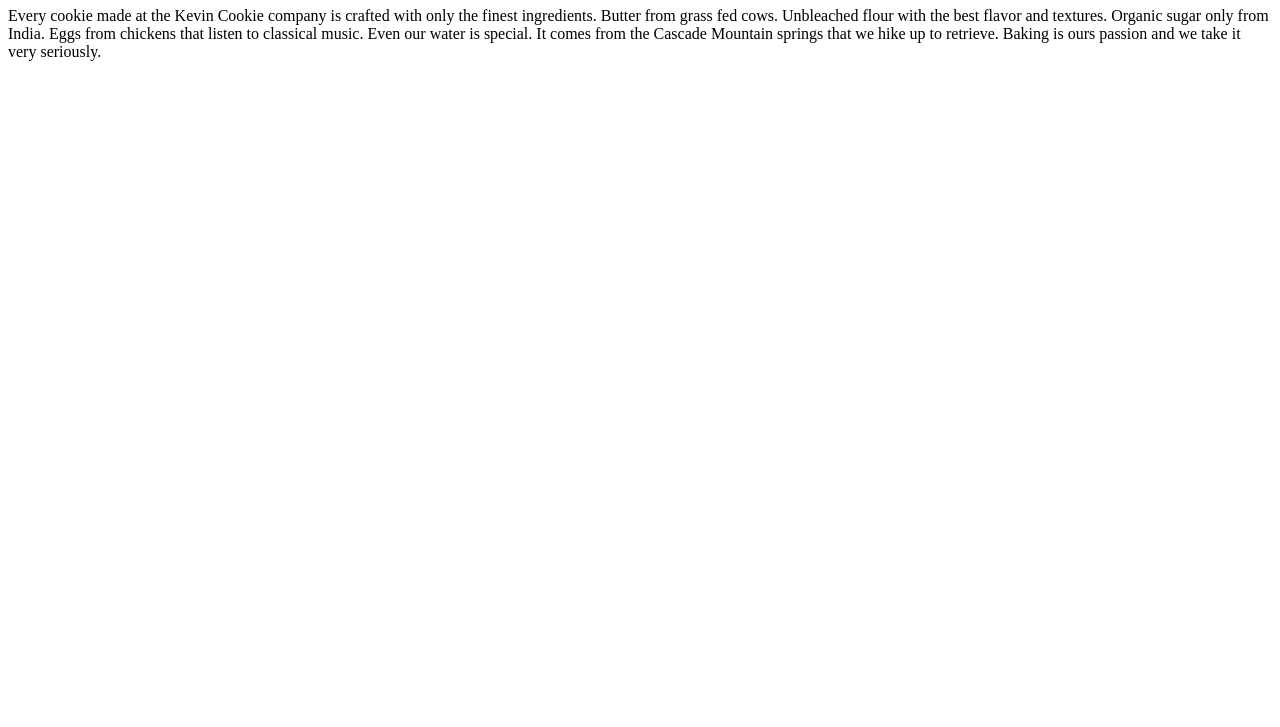
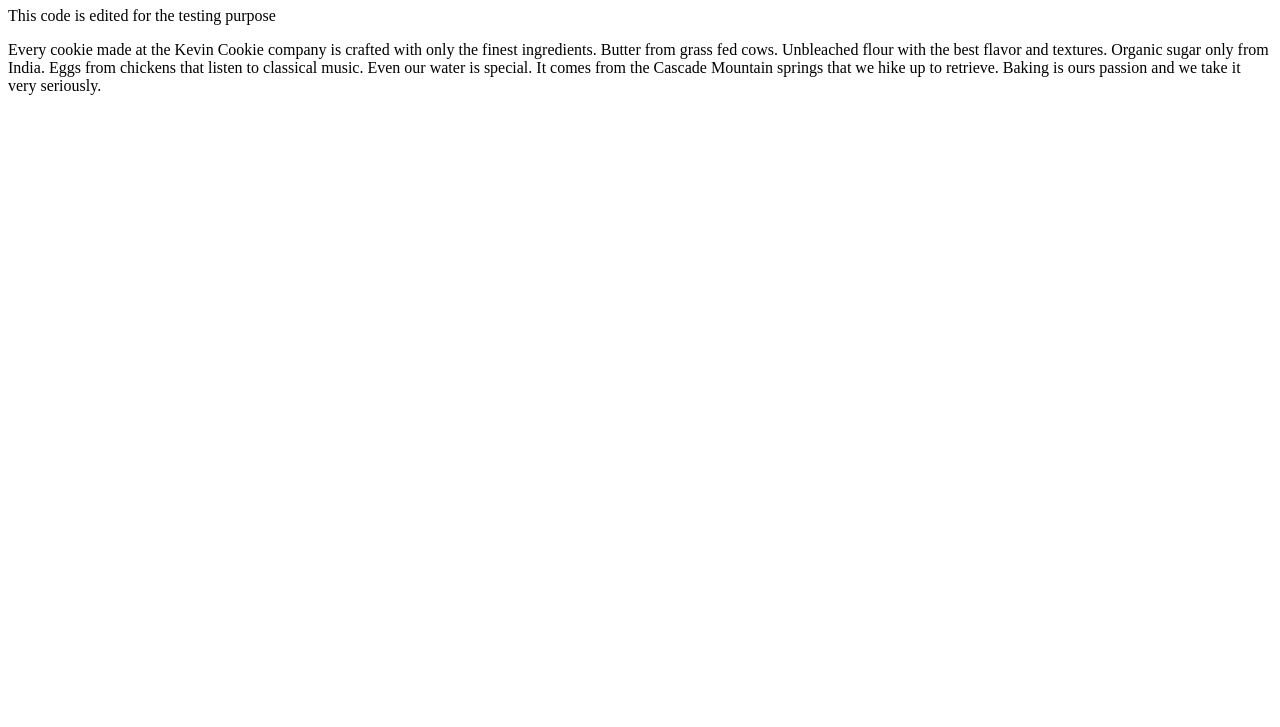
Before and after one commit to sourav1920/Fst_lab, a plain HTML site: page index.htm in a window 1280 px wide. Shown: the part 73-800 px from the top of the page. Drawn offline with Linux system fonts and the light colour scheme.

Commit message:
Update index.htm

```diff
--- a/index.htm
+++ b/index.htm
@@ -3,6 +3,7 @@
 <body>
 
 <h1>Deliciousness in every bite!</h1>
+<p> This code is edited for the testing purpose </p>
 <p>Every cookie made at the Kevin Cookie company is crafted with only the finest ingredients. Butter from grass fed cows. Unbleached flour with the best flavor and textures. Organic sugar only from India. Eggs from chickens that listen to classical music. Even our water is special. It comes from the Cascade Mountain springs that we hike up to retrieve. Baking is ours passion and we take it very seriously.</p>
 
 </body>
```
